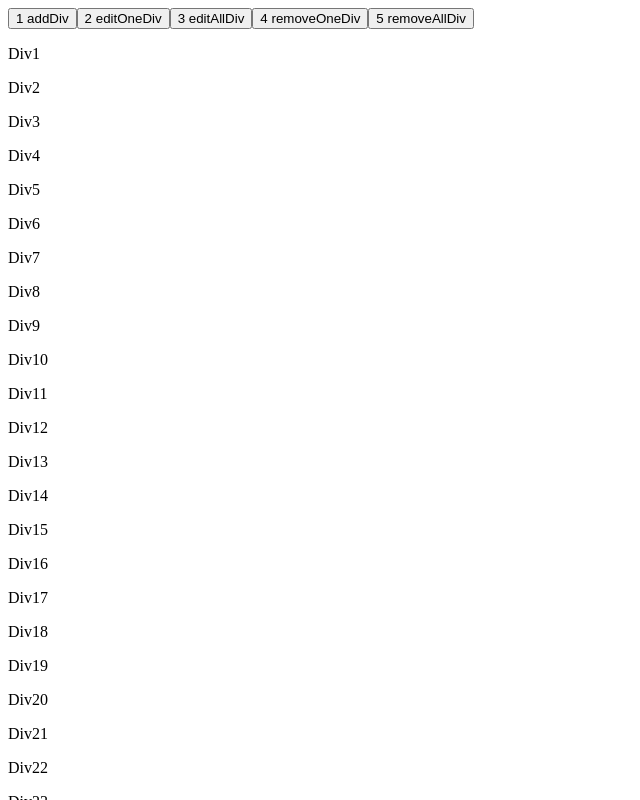
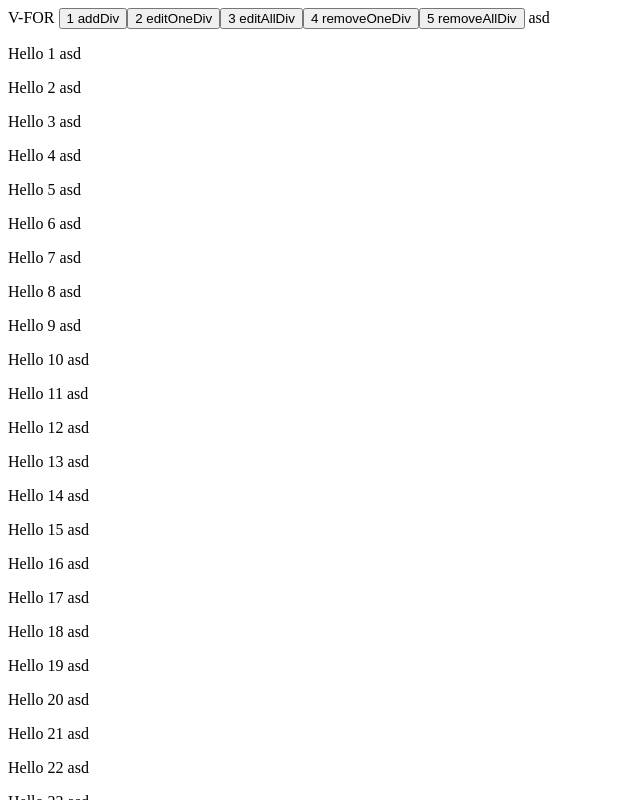
Before and after one commit to MattiasLevlin/dom-benchmark-vue, a Vue app: page / in a window 1280 px wide. Both pictures are taken after a click on the button "1 addDiv". Shown: the top 800 px of the page, without its empty margins (0-640 px from the left). Built offline with nearby package versions, Linux system fonts and the light colour scheme.

Commit message:
Implement edits

```diff
--- a/src/components/Benchmark.vue
+++ b/src/components/Benchmark.vue
@@ -1,76 +1,81 @@
 <template>
   <div>
     <div class="benchmark">
+      V-FOR
       <button @click="addDiv()">1 addDiv</button>
       <button @click="editOneDiv()">2 editOneDiv</button>
       <button @click="editAllDiv()">3 editAllDiv</button>
       <button @click="removeOneDiv()">4 removeOneDiv</button>
       <button @click="removeAllDiv()">5 removeAllDiv</button>
+      {{ randomText }}
     </div>
-    <div class="asd">
         <div
+          id="container"
           v-for="i in divToCreate"
-          v-bind:key="i">
+          v-bind:key="i"
+          v-html="htmlxc(i)"
+          :ref="i"
+        >
             <p>Div{{ i }}</p>
         </div>
-    </div>
 
   </div>
 </template>
 
 <script>
 
+/* eslint-disable no-console */
+
 export default {
   name: 'Benchmark',
   data () {
     return {
       divToCreate: 0,
-      asd1: null,
-      asd2: null
+      startTimer: null,
+      stopTimer: null,
+      asdf3: 'asd',
+      randomText: 'asd'
+      // htmlxc: `<p>Message ${i}</p>`
     }
   },
+  computed: {
+    /* htmlxc: function() {
+      return `<h1>Hello ${ Math.random() }</h1>`;
+    } */
+  },
   methods: {
-    /* eslint-disable no-console */
+
+    htmlxc: function(i) {
+      return `<p>Hello ${ i } ${this.asdf3} </p>`;
+    },
 
     // 1
     addDiv () {
-      this.asd1 = performance.now()
+      this.startTimer = performance.now()
       this.divToCreate = 10000
     },
     // 2
     editOneDiv: function() {
-      // this.selectedTest = 'edit'
+      this.startTimer = performance.now()
+      this.$refs[1][0].textContent = Math.random()
+      this.randomText = Math.random()
     },
     editAllDiv: function() {
-
+      this.startTimer = performance.now()
+      this.asdf3 = Math.random()
     },
     removeOneDiv: function() {
-      this.asd1 = performance.now()
+      this.startTimer = performance.now()
       this.divToCreate = this.divToCreate - 1
     },
     removeAllDiv: function() {
-      this.asd1 = performance.now()
+      this.startTimer = performance.now()
       this.divToCreate = 0
     },
   },
     updated: function () {
-      this.asd2 = performance.now()
-      console.log('Time it took was: ' + (this.asd2 - this.asd1) + 'milliseconds')
+      this.stopTimer = performance.now()
+      console.log('Time it took was: ' + (this.stopTimer - this.startTimer) + 'milliseconds')
     },
-    render: function (createElement) {
-    let divToCreate = []
-    if (this.selectedTest === 'add') {
-
-      for (var i = 0; i < 10000; i += 1) {
-          divToCreate.push(<div
-            class="benchmark"
-            id={i}
-          >
-              <p>asd</p>
-          </div>)
-      }
-    }
-      return createElement(divToCreate)
-  },
 }
 </script>
```
